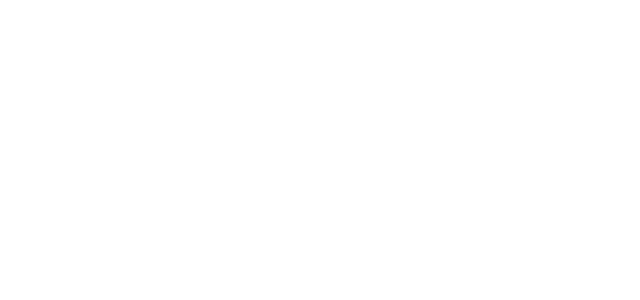
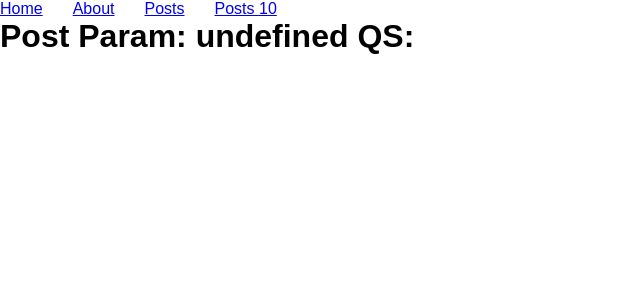
Before and after one commit to GabrielTonhatti/curso-react-nextjs, a React (Vite) app in the folder tutorial-react-route-dom/: page /posts in a window 1280 px wide. Before the commit this address had no page. Shown: the top 300 px of the page, without its empty margins (0-640 px from the left). Built offline with nearby package versions, Linux system fonts and the light colour scheme.

Commit message:
useParams e useSearchParams: Usando parâmetros de URL e Query String

```diff
--- /dev/null
+++ b/tutorial-react-route-dom/src/components/Menu/index.tsx
@@ -0,0 +1,26 @@
+import { ReactElement } from "react";
+import "./styles.css";
+import { Link } from "react-router-dom";
+
+const Menu: () => ReactElement = (): ReactElement => {
+  return (
+    <nav className="menu">
+      <ul>
+        <li>
+          <Link to="/">Home</Link>
+        </li>
+        <li>
+          <Link to="/about">About</Link>
+        </li>
+        <li>
+          <Link to="/posts">Posts</Link>
+        </li>
+        <li>
+          <Link to="/posts/10">Posts 10</Link>
+        </li>
+      </ul>
+    </nav>
+  );
+};
+
+export default Menu;
--- /dev/null
+++ b/tutorial-react-route-dom/src/components/Menu/styles.css
@@ -0,0 +1,5 @@
+.menu ul {
+  gap: 30px;
+  display: flex;
+  list-style: none;
+}
--- /dev/null
+++ b/tutorial-react-route-dom/src/components/Post/index.tsx
@@ -0,0 +1,18 @@
+import { ReactElement } from "react";
+import "./styles.css";
+import { Params, useParams, useSearchParams } from "react-router-dom";
+
+const Post: () => ReactElement = (): ReactElement => {
+  const { id }: Readonly<Params<string>> = useParams();
+  const [qs] = useSearchParams();
+
+  return (
+    <div>
+      <h1>
+        Post {`Param: ${id}`} {`QS: ${qs}`}
+      </h1>
+    </div>
+  );
+};
+
+export default Post;
--- a/tutorial-react-route-dom/src/main.tsx
+++ b/tutorial-react-route-dom/src/main.tsx
@@ -4,13 +4,18 @@ import Home from "./components/Home";
 import "./styles/global.css";
 import { BrowserRouter, Route, Routes } from "react-router-dom";
 import About from "./components/About";
+import Menu from "./components/Menu";
+import Post from "./components/Post";
 
 ReactDOM.createRoot(document.getElementById("root") as HTMLElement).render(
   <React.StrictMode>
     <BrowserRouter>
+      <Menu />
       <Routes>
         <Route path="/" element={<Home />} />
         <Route path="/about" element={<About />} />
+        <Route path="/posts" element={<Post />} />
+        <Route path="/posts/:id" element={<Post />} />
       </Routes>
     </BrowserRouter>
   </React.StrictMode>
```
Also changed, not shown: tutorial-react-route-dom/src/components/Post/styles.css (added).
